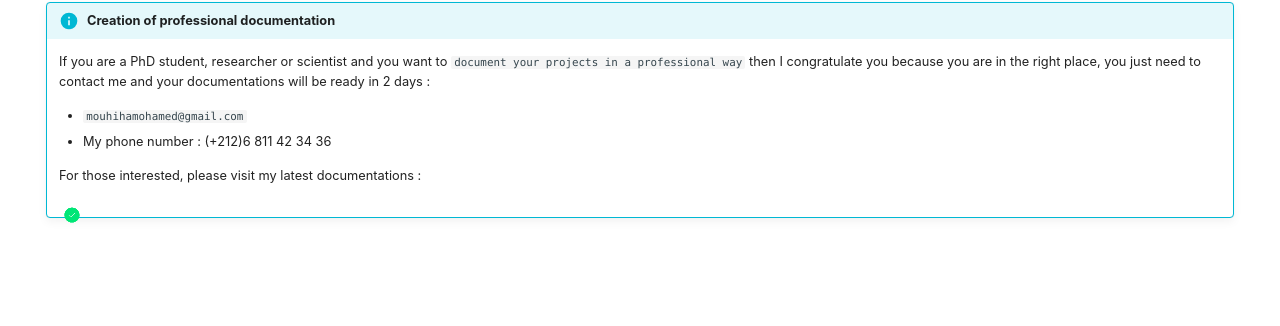
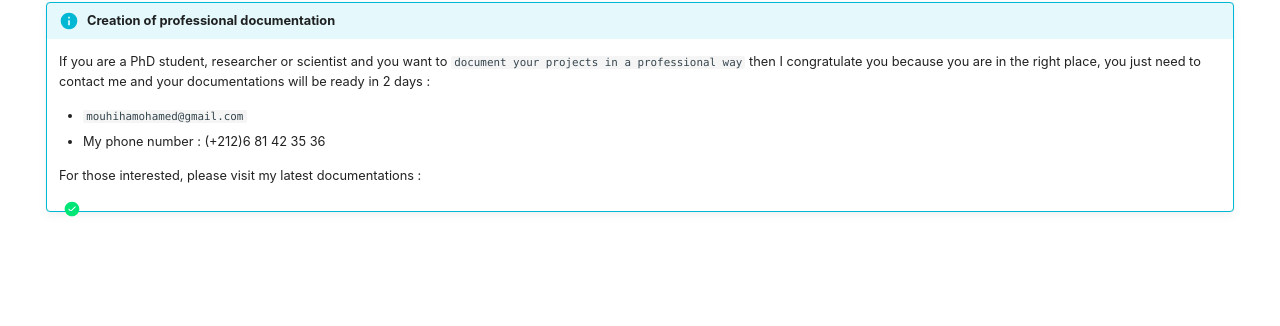
Before and after one commit to mouhihaMohamed702/mouhihaMohamed702, an MkDocs documentation site: the page built from web/services/documentation.md, in a window 1280 px wide. Shown: the part 226-552 px from the top of the page. Built offline with MkDocs 1.6.1 and Material for MkDocs 9.7.7, drawn with Linux system fonts in a browser that asks for light colours; comment, search, counter and statistics services are not loaded.

Commit message:
commit nbr

```diff
--- a/web/services/documentation.md
+++ b/web/services/documentation.md
@@ -8,13 +8,8 @@
     If you are a PhD student, researcher or scientist and you want to `document your projects in a professional way` then I congratulate you because you are in the right place, you just need to contact me and your documentations will be ready in 2 days :
 
     - `mouhihamohamed@gmail.com`
-    - My phone number : (+212)6 811 42 34 36
+    - My phone number : (+212)6 81 42 35 36
 
     For those interested, please visit my latest documentations :
 
     - [x]
-
-    - [x]
-    - [x]
-
-    - [x]
```
Also changed, not shown: web/index.md (+1 -1 lines).
